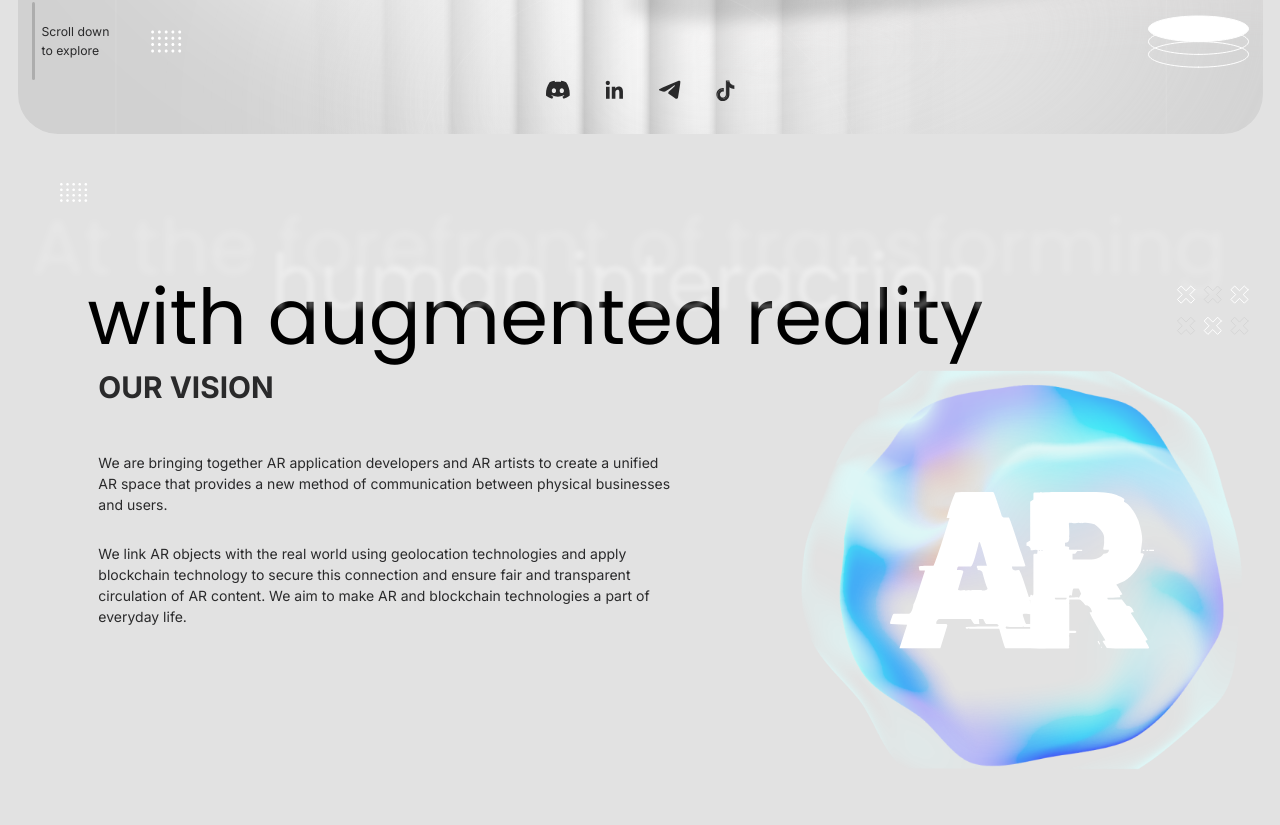
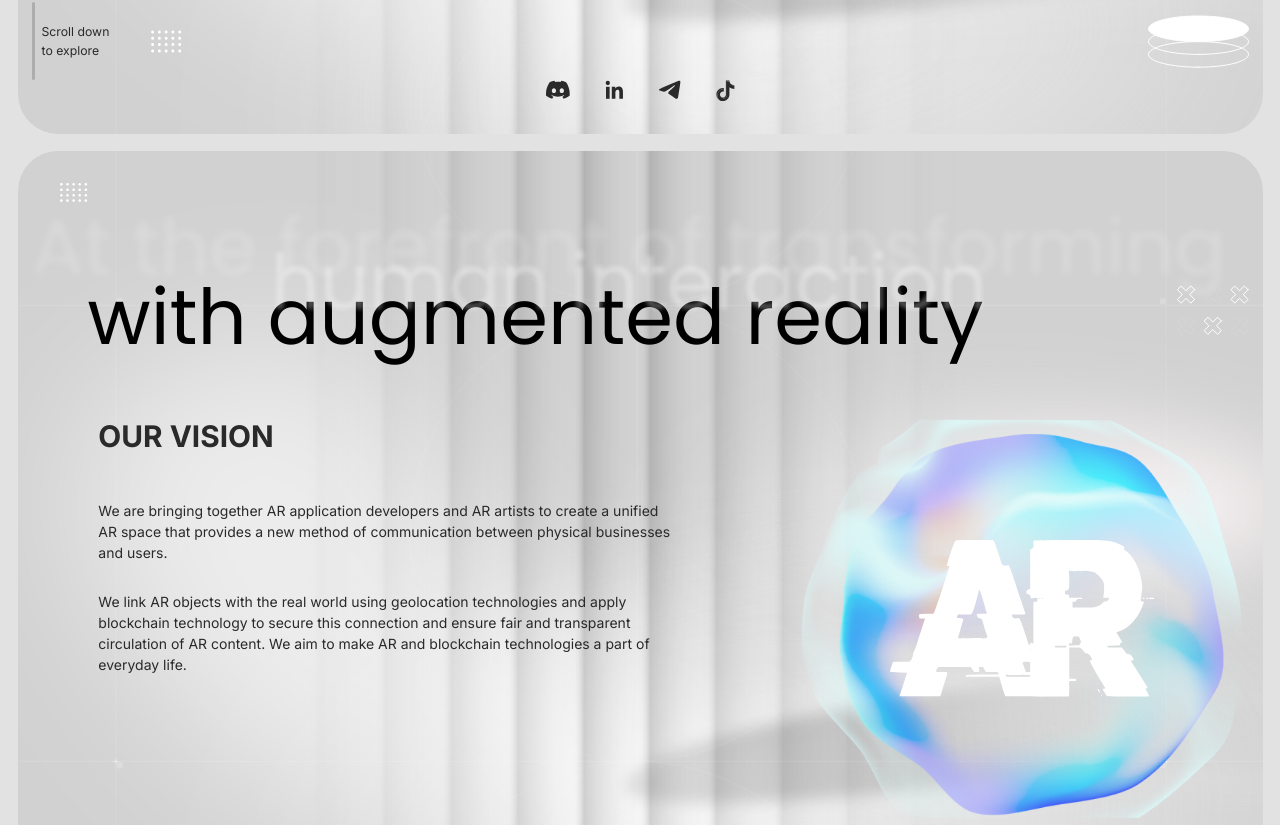
Before and after one commit to amXCVI/ar-spatially-react, a React (Vite) app: page / in a window 1280 px wide. Shown: the part 649-1474 px from the top of the page. Built offline with nearby package versions, Linux system fonts and the light colour scheme.

Commit message:
fix our vision section

```diff
--- a/src/pages/home-page/ui/sections/our-vision-section.tsx
+++ b/src/pages/home-page/ui/sections/our-vision-section.tsx
@@ -7,15 +7,14 @@ import bulb from "/images/landing/our-vision-section/bulb.png";
 const OurVisionSection = () => {
     return (
         <div
-            // className="
-            //     bg-[url(/images/landing/start-section/bg-image.svg)]
-            //     bg-cover bg-no-repeat bg-center rounded-[40px]
-            //     h-full md:min-h-[calc(100dvh-2.5rem)]
-            //     flex flex-col justify-between
-            //     p-4"
-            className="flex flex-col justify-between p-4"
+            className="
+                xl:bg-[url(/images/landing/start-section/bg-image.svg)]
+                bg-cover bg-no-repeat bg-center rounded-[40px]
+                h-full md:min-h-[calc(100dvh-2.5rem)]
+                flex flex-col justify-between
+                p-4"
         >
-            <div className="hidden lg:flex relative container mx-auto justify-between items-end pt-5">
+            <div className="hidden xl:flex relative container mx-auto justify-between items-end pt-5">
                 <div className="flex flex-col poppuns-80 leading-10 whitespace-nowrap">
                     <img src={headerDots} className="w-8 ml-8 mb-8" />
                     <span className="text-white30 blur-[3.5px]">At the forefront of transforming</span>
```
